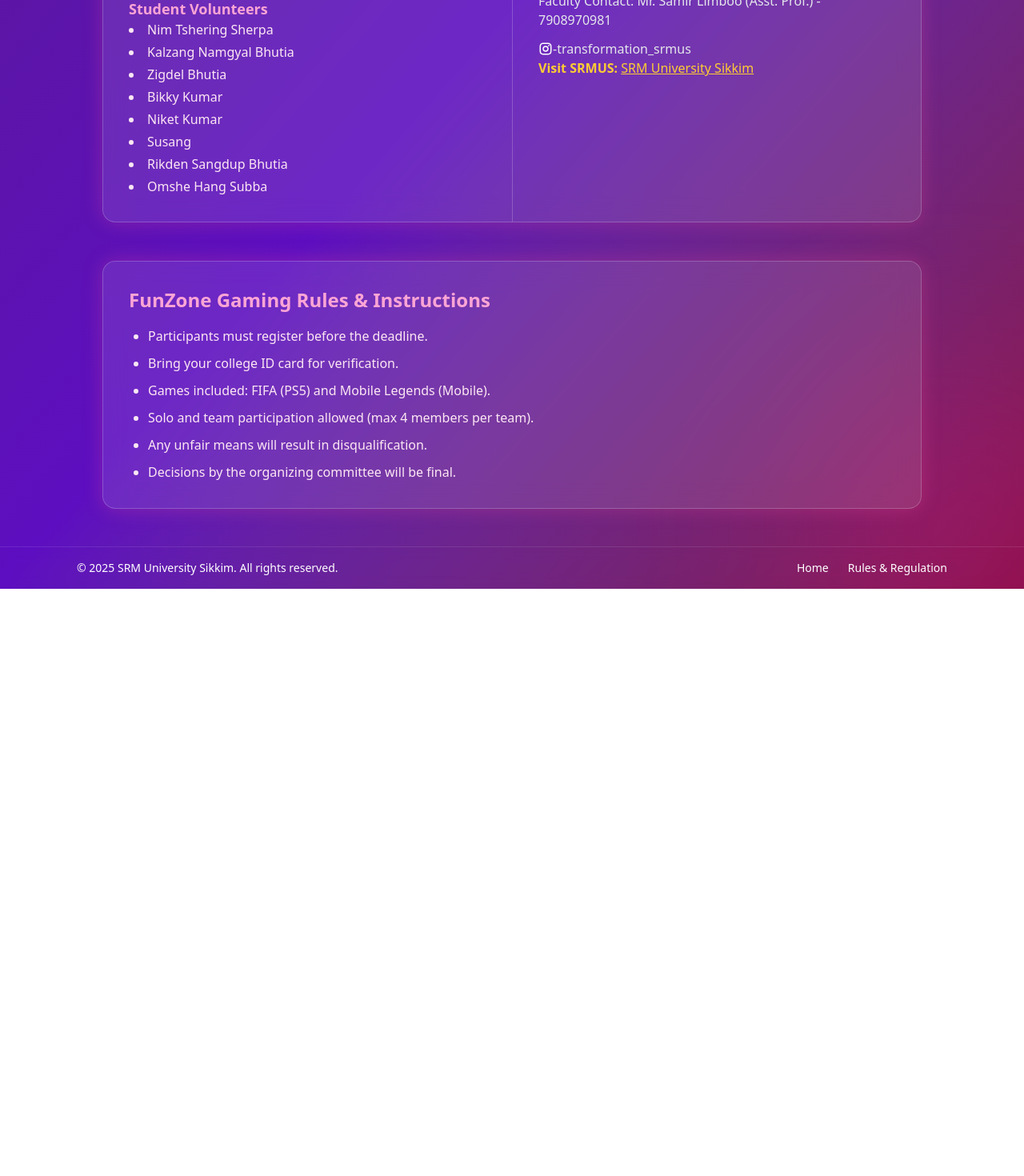
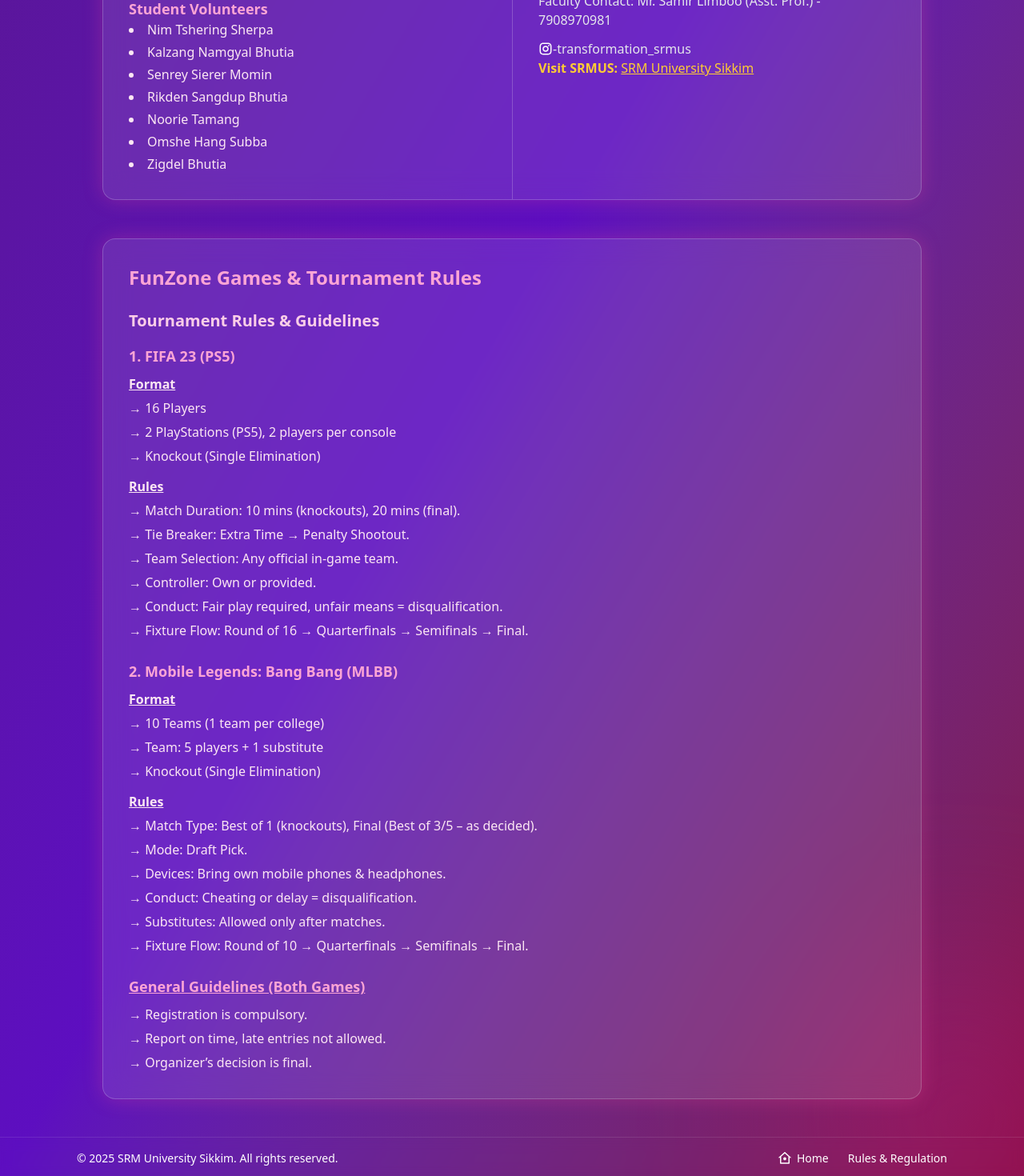
Before and after one commit to Pushkar-Codes/Transformation, a Next.js app: page /funzone-gaming in a window 1280 px wide. Shown: the part 720-2190 px from the top of the page at 80% size. Before the commit the page ends 1456 px from the top, so only its background shows below. Built offline with nearby package versions, Linux system fonts and the light colour scheme.

Commit message:
Change the image of Funzone gaming updated Viksit bharat Se Viksit Sikkim @2047 Updated volunter of Idreathon Update rules of Funzone Gaming

```diff
--- a/app/coding-challenge/page.tsx
+++ b/app/coding-challenge/page.tsx
@@ -44,7 +44,7 @@
               </h1>
 
               <span className=  "text-[#ffcc33] font-semibold">
-                  Viksit Sikkim To Viksit Bharat  <br /> <br />
+                  Viksit Sikkim Se Viksit Bharat @2047 <br /> <br />
                 </span>
 
 
--- a/app/funzone-gaming/page.tsx
+++ b/app/funzone-gaming/page.tsx
@@ -45,7 +45,7 @@
               </h1>
 
               <span className=  "text-[#ffcc33] font-semibold">
-                  Viksit Sikkim To Viksit Bharat  <br /> <br />
+                  Viksit Sikkim Se Viksit Bharat @2047<br /> <br />
                 </span>
 
               <p className="text-base sm:text-lg md:text-xl text-pink-100 leading-relaxed">
@@ -142,12 +142,11 @@
               <ul className="list-disc list-inside text-pink-100 font-medium text-sm sm:text-base space-y-1">
                 <li>Nim Tshering Sherpa</li>
                 <li>Kalzang Namgyal Bhutia</li>
+                <li>Senrey Sierer Momin</li>
+                <li>Rikden Sangdup Bhutia </li>
+                <li>Noorie Tamang</li>
+                <li>Omshe Hang Subba</li>
                 <li>Zigdel Bhutia</li>
-                <li>Bikky Kumar</li>
-                <li>Niket Kumar</li>
-                <li>Susang</li>
-                <li>Rikden Sangdup Bhutia</li>
-                <li>Omshe Hang Subba</li>
               </ul>
             </div>
 
@@ -218,38 +217,78 @@
   className="w-full max-w-5xl mt-2 bg-white/10 backdrop-blur-lg border border-white/20 rounded-2xl p-5 sm:p-8 text-left shadow-[0_0_25px_rgba(236,72,153,0.3)] leading-relaxed text-pink-100"
 >
   <h2 className="text-xl sm:text-2xl font-bold text-pink-300 mb-4">
-            FunZone Gaming Rules & Instructions
+    FunZone Games & Tournament Rules
   </h2>
 
-          <ul className="list-disc ml-6 space-y-2">
-            <li>Participants must register before the deadline.</li>
-            <li>Bring your college ID card for verification.</li>
-            <li>Games included: FIFA (PS5) and Mobile Legends (Mobile).</li>
-            <li>Solo and team participation allowed (max 4 members per team).</li>
-            <li>Any unfair means will result in disqualification.</li>
-            <li>Decisions by the organizing committee will be final.</li>
+  <h3 className="text-lg sm:text-xl font-semibold text-pink-200 mt-6 mb-2">
+    Tournament Rules & Guidelines
+  </h3>
+
+  {/* FIFA 23 Section */}
+  <div className="mt-4">
+    <h4 className="text-lg font-semibold text-pink-300 mb-2">
+      1. FIFA 23 (PS5)
+    </h4>
+    <p className="text-pink-100 font-semibold mb-1 underline">Format</p>
+    <ul className="list-none space-y-1">
+      <li>→ 16 Players</li>
+      <li>→ 2 PlayStations (PS5), 2 players per console</li>
+      <li>→ Knockout (Single Elimination)</li>
+    </ul>
+
+    <p className="text-pink-100 font-semibold mt-3 mb-1 underline">Rules</p>
+    <ul className="list-none space-y-1">
+      <li>→ Match Duration: 10 mins (knockouts), 20 mins (final).</li>
+      <li>→ Tie Breaker: Extra Time → Penalty Shootout.</li>
+      <li>→ Team Selection: Any official in-game team.</li>
+      <li>→ Controller: Own or provided.</li>
+      <li>→ Conduct: Fair play required, unfair means = disqualification.</li>
+      <li>→ Fixture Flow: Round of 16 → Quarterfinals → Semifinals → Final.</li>
     </ul>
   </div>
+
+  {/* Mobile Legends Section */}
+  <div className="mt-6">
+    <h4 className="text-lg font-semibold text-pink-300 mb-2">
+      2. Mobile Legends: Bang Bang (MLBB)
+    </h4>
+    <p className="text-pink-100 font-semibold mb-1 underline">Format</p>
+    <ul className="list-none space-y-1">
+      <li>→ 10 Teams (1 team per college)</li>
+      <li>→ Team: 5 players + 1 substitute</li>
+      <li>→ Knockout (Single Elimination)</li>
+    </ul>
+
+    <p className="text-pink-100 font-semibold mt-3 mb-1 underline">Rules</p>
+    <ul className="list-none space-y-1">
+      <li>
+        → Match Type: Best of 1 (knockouts), Final (Best of 3/5 – as decided).
+      </li>
+      <li>→ Mode: Draft Pick.</li>
+      <li>→ Devices: Bring own mobile phones & headphones.</li>
+      <li>→ Conduct: Cheating or delay = disqualification.</li>
+      <li>→ Substitutes: Allowed only after matches.</li>
+      <li>→ Fixture Flow: Round of 10 → Quarterfinals → Semifinals → Final.</li>
+    </ul>
+  </div>
+
+  {/* General Guidelines */}
+  <div className="mt-6">
+    <h4 className="text-lg font-semibold text-pink-300 mb-2 underline">
+      General Guidelines (Both Games)
+    </h4>
+    <ul className="list-none space-y-1">
+      <li>→ Registration is compulsory.</li>
+      <li>→ Report on time, late entries not allowed.</li>
+      <li>→ Organizer’s decision is final.</li>
+    </ul>
+  </div>
+</div>
+
+
       </main>
 
-      {/* Footer */}
-      <footer className="absolute bottom-0 left-0 w-full backdrop-blur-sm px-4 lg:px-24 py-4 text-xs lg:text-sm border-t border-white/10 z-10">
-        <div className="flex flex-col-reverse items-center gap-4 lg:flex-row lg:justify-between">
-          <div>© 2025 SRM University Sikkim. All rights reserved.</div>
 
-          <div className="flex flex-col items-center gap-3 lg:flex-row lg:gap-6">
-            <Link href="/" className="hover:underline">
-              Home
-            </Link>
-            <Link href="/rules-regulation" className="hover:underline">
-              Rules & Regulation
-            </Link>
-          </div>
-        </div>
-      </footer>
-    </div>
-  );
-}
 
 {/* Footer */}
       <footer className="absolute bottom-0 left-0 w-full backdrop-blur-sm px-4 lg:px-24 py-4 text-xs lg:text-sm border-t border-white/10 z-10">
@@ -260,13 +299,13 @@
             <Link href="/" className="hover:underline">
               <div className="flex items-center space-x-1.5">
                 <svg
-                  xmlns="http://www.w3.org/2000/svg"
+                  xmlns="http://www.w.org/2000/svg"
                   viewBox="0 0 24 24"
                   width="18"
                   height="18"
                   fill="currentColor"
                 >
-                  <path d="M19 21H5C4.44772 21 4 20.5523 4 20V11L1 11L11.3273 1.6115C11.7087 1.26475 12.2913 1.26475 12.6727 1.6115L23 11L20 11V20C20 20.5523 19.5523 21 19 21Z"></path>
+                  <path d="M19 21H5C4.44772 21 4 20.5523 4 20V11L1 11L11.3273 1.6115C11.7087 1.26475 12.2913 1.26475 12.6727 1.6115L23 11L20 11V20C20 20.5523 19.5523 21 19 21ZM6 19H18V9.15745L12 3.7029L6 9.15745V19ZM12 15C10.6193 15 9.5 13.8807 9.5 12.5C9.5 11.1193 10.6193 9.99998 12 9.99998C13.3807 9.99998 14.5 11.1193 14.5 12.5C14.5 13.8807 13.3807 15 12 15Z"></path>
                 </svg>
                 <p>Home</p>
               </div>
@@ -277,3 +316,7 @@
           </div>
         </div>
       </footer>
+
+</div>
+  );
+}
--- a/app/ideathon/page.tsx
+++ b/app/ideathon/page.tsx
@@ -43,7 +43,7 @@
               </h1>
 
               <span className=  "text-[#ffcc33] font-semibold">
-                  Viksit Sikkim To Viksit Bharat  <br /> <br />
+                  Viksit Sikkim Se Viksit Bharat @2047 <br /> <br />
                 </span>
 
               <p className="text-base sm:text-lg md:text-xl text-pink-100 leading-relaxed">
@@ -136,7 +136,11 @@
               <ul className="list-disc list-inside text-pink-100 font-medium text-sm sm:text-base space-y-1">
                 <li>Gitesh Panday</li>
                 <li>Madhav Bhandari</li>
-
+                <li>Tshering Darji Tamang</li>
+                <li>Pema Wangyel</li>
+                <li>Ringchen Dorjee Bhutia</li>
+                <li>Deepika Sharma</li>
+                <li>Ankit Chaurasiya</li>
               </ul>
             </div>
 
@@ -243,7 +247,7 @@
                   height="18"
                   fill="currentColor"
                 >
-                  <path d="M19 21H5C4.44772 21 4 20.5523 4 20V11L1 11L11.3273 1.6115C11.7087 1.26475 12.2913 1.26475 12.6727 1.6115L23 11L20 11V20C20 20.5523 19.5523 21 19 21Z"></path>
+                  <path d="M19 21H5C4.44772 21 4 20.5523 4 20V11L1 11L11.3273 1.6115C11.7087 1.26475 12.2913 1.26475 12.6727 1.6115L23 11L20 11V20C20 20.5523 19.5523 21 19 21ZM6 19H18V9.15745L12 3.7029L6 9.15745V19ZM12 15C10.6193 15 9.5 13.8807 9.5 12.5C9.5 11.1193 10.6193 9.99998 12 9.99998C13.3807 9.99998 14.5 11.1193 14.5 12.5C14.5 13.8807 13.3807 15 12 15Z"></path>
                 </svg>
                 <p>Home</p>
               </div>
--- a/app/innovators-expo/page.tsx
+++ b/app/innovators-expo/page.tsx
@@ -43,7 +43,7 @@
               </h1>
 
               <span className=  "text-[#ffcc33] font-semibold">
-                  Viksit Sikkim To Viksit Bharat  <br /> <br />
+                  Viksit Sikkim Se Viksit Bharat @2047 <br /> <br />
                 </span>
 
               <p className="text-base sm:text-lg md:text-xl text-pink-100 leading-relaxed">
--- a/app/quiz/page.tsx
+++ b/app/quiz/page.tsx
@@ -36,7 +36,7 @@
               </h1>
 
               <span className="text-[#ffcc33] font-semibold">
-                Viksit Sikkim To Viksit Bharat <br /> <br />
+                Viksit Sikkim Se Viksit Bharat @2047 <br /> <br />
               </span>
 
               <p className="text-base sm:text-lg md:text-xl text-white/90 leading-relaxed mt-4">
--- a/app/tech-treasure-hunt/page.tsx
+++ b/app/tech-treasure-hunt/page.tsx
@@ -43,7 +43,7 @@
               </h1>
 
               <span className=  "text-[#ffcc33] font-semibold">
-                  Viksit Sikkim To Viksit Bharat  <br /> <br />
+                  Viksit Sikkim Se Viksit Bharat @2047 <br /> <br />
                 </span>
 
               <p className="text-base sm:text-lg md:text-xl text-pink-100 leading-relaxed">
--- a/app/youth-parliament/page.tsx
+++ b/app/youth-parliament/page.tsx
@@ -44,7 +44,7 @@
               </h1>
 
               <span className=  "text-[#ffcc33] font-semibold">
-                  Viksit Sikkim To Viksit Bharat  <br /> <br />
+                  Viksit Sikkim Se Viksit Bharat @2047 <br /> <br />
                 </span>
 
               <p className="text-base sm:text-lg md:text-xl text-pink-100 leading-relaxed">
@@ -140,7 +140,6 @@
               <li>Aarya Niroula</li>
               <li>Md Ali</li>
               <li>Ayush Sherpa</li>
-              <li>Anita Rai</li>
               <li>Manish Chettri</li>
               <li>Sishir Rai</li>
 
@@ -338,12 +337,7 @@
     final.
   </p>
 </div>
-
-
-
-
-
-      </main>
+</main>
 
       {/* Footer */}
       <footer className="absolute bottom-0 left-0 w-full backdrop-blur-sm px-4 lg:px-24 py-4 text-xs lg:text-sm border-t border-white/10 z-10">
@@ -352,7 +346,18 @@
 
           <div className="flex flex-col items-center gap-3 lg:flex-row lg:gap-6">
             <Link href="/" className="hover:underline">
-              Home
+              <div className="flex items-center space-x-1.5">
+                <svg
+                  xmlns="http://www.w.org/2000/svg"
+                  viewBox="0 0 24 24"
+                  width="18"
+                  height="18"
+                  fill="currentColor"
+                >
+                  <path d="M19 21H5C4.44772 21 4 20.5523 4 20V11L1 11L11.3273 1.6115C11.7087 1.26475 12.2913 1.26475 12.6727 1.6115L23 11L20 11V20C20 20.5523 19.5523 21 19 21ZM6 19H18V9.15745L12 3.7029L6 9.15745V19ZM12 15C10.6193 15 9.5 13.8807 9.5 12.5C9.5 11.1193 10.6193 9.99998 12 9.99998C13.3807 9.99998 14.5 11.1193 14.5 12.5C14.5 13.8807 13.3807 15 12 15Z"></path>
+                </svg>
+                <p>Home</p>
+              </div>
             </Link>
             <Link href="/rules-regulation" className="hover:underline">
               Rules & Regulation
```
Also changed, not shown: public/gaming.png. Lines whose indentation alone changed are shown as unchanged.
